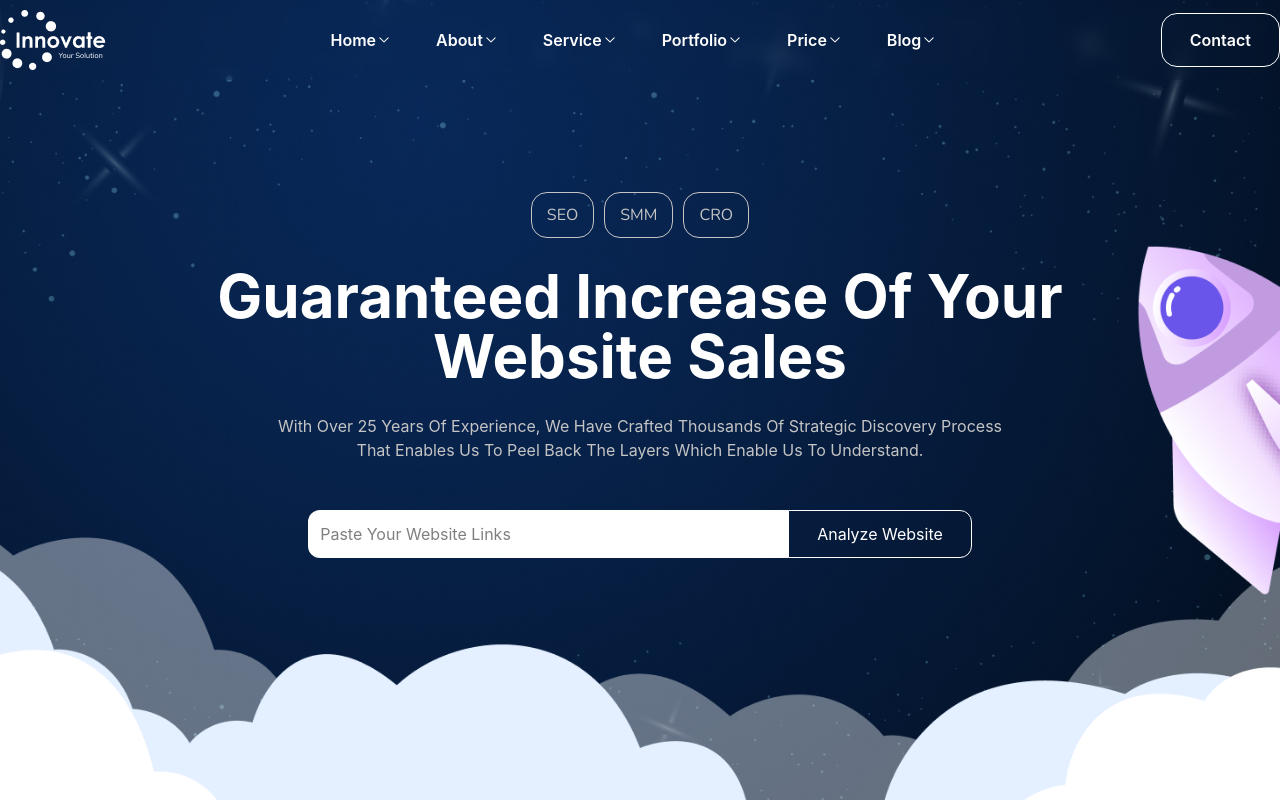
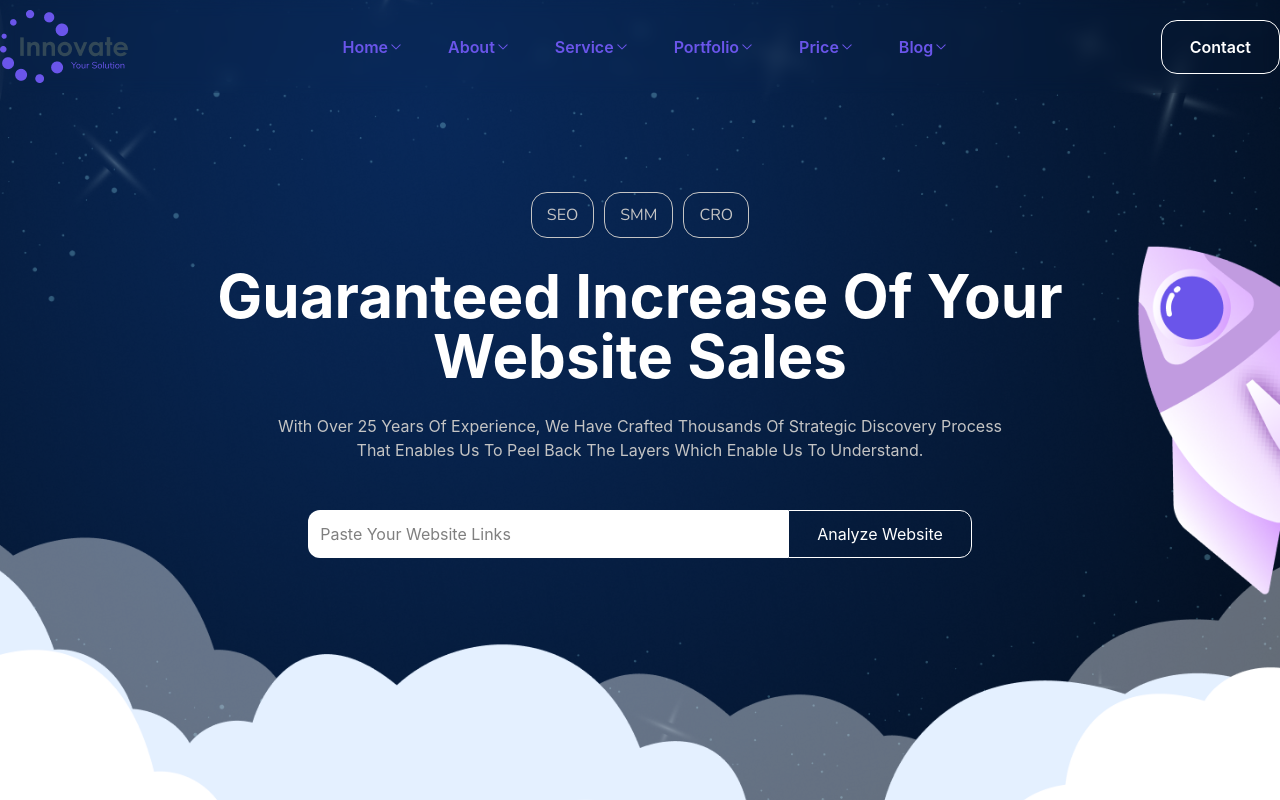
Before and after one commit to Sharafat-Islam/React-03, a React (Vite) app: page / in a window 1280 px wide. Shown: the top 800 px of the page. Built offline with nearby package versions, Linux system fonts and the light colour scheme.

Commit message:
Updated files / added new features

```diff
--- a/src/components/Common/Container.jsx
+++ b/src/components/Common/Container.jsx
@@ -1,6 +1,6 @@
 const Container = ({children, className}) => {
   return (
-    <div className={`max-w-330 mx-auto ${className}`}>{children}</div>
+    <div className={`max-w-350 mx-auto ${className}`}>{children}</div>
   )
 }
 
--- a/src/components/Layouts/Footer.jsx
+++ b/src/components/Layouts/Footer.jsx
@@ -8,7 +8,7 @@ const Footer = () => {
       <Container>
         <Flex className={`justify-between items-start pt-35`}>
           <div className="">
-            <img className="" src="/src/assets/Logop.png" alt="Logop.png" />
+            <img className="" src="/Logop.png" alt="Logop.png" />
             <p className="pt-11 font-normal font-nunito text-[18px] text-textsmtw">Install any demo or template with a single click. You</p>
             <p className="font-normal font-nunito text-[18px] text-textsmtw">can mix and match all the demos & templates. Every</p>
             <p className="font-normal font-nunito text-[18px] text-textsmtw">demo can be turned into one or multi-page.</p>
--- a/src/components/Layouts/Header.jsx
+++ b/src/components/Layouts/Header.jsx
@@ -10,18 +10,18 @@ const Header = () => {
     <Container>
         <Flex className={`justify-between py-2.5`}>
           <div>
-            <Link to="/"><img src="/Logo.png" alt="Logo.png" /></Link>
+            <Link to="/"><img src="/Logop.png" alt="Logo.png" /></Link>
           </div>
           <div className="flex items-center gap-10">
-            <div className="flex items-center font-semibold text-white text-[16px] pr-1 hover:text-main duration-200"><Link to={"/"}>Home</Link><GoChevronDown /></div>
-            <div className="flex items-center font-semibold text-white text-[16px] pr-1 hover:text-main duration-200"><Link to={"about"}>About</Link><GoChevronDown /></div>
-            <div className="flex items-center font-semibold text-white text-[16px] pr-1 hover:text-main duration-200"><Link to={"service"}>Service</Link><GoChevronDown /></div>
-            <div className="flex items-center font-semibold text-white text-[16px] pr-1 hover:text-main duration-200"><Link to={"portfolio"}>Portfolio</Link><GoChevronDown /></div>
-            <div className="flex items-center font-semibold text-white text-[16px] pr-1 hover:text-main duration-200"><Link to={"price"}>Price</Link><GoChevronDown /></div>
-            <div className="flex items-center font-semibold text-white text-[16px] pr-1 hover:text-main duration-200"><Link to={"blog"}>Blog</Link><GoChevronDown /></div>
+            <div className="flex items-center font-semibold text-main text-[16px] pr-1 hover:text-white duration-200"><Link to={"/"}>Home</Link><GoChevronDown /></div>
+            <div className="flex items-center font-semibold text-main text-[16px] pr-1 hover:text-white duration-200"><Link to={"about"}>About</Link><GoChevronDown /></div>
+            <div className="flex items-center font-semibold text-main text-[16px] pr-1 hover:text-white duration-200"><Link to={"service"}>Service</Link><GoChevronDown /></div>
+            <div className="flex items-center font-semibold text-main text-[16px] pr-1 hover:text-white duration-200"><Link to={"portfolio"}>Portfolio</Link><GoChevronDown /></div>
+            <div className="flex items-center font-semibold text-main text-[16px] pr-1 hover:text-white duration-200"><Link to={"price"}>Price</Link><GoChevronDown /></div>
+            <div className="flex items-center font-semibold text-main text-[16px] pr-1 hover:text-white duration-200"><Link to={"blog"}>Blog</Link><GoChevronDown /></div>
           </div>
           <div>
-            <Button className={'font-semibold rounded-2xl py-3.5 hover:border-main  hover:bg-main duration-200'} btntext={'Contact'} />
+            <Button className={'font-semibold rounded-2xl py-3.5 hover:border-main hover:bg-main duration-200'} btntext={'Contact'} />
           </div>
         </Flex>
       </Container>
--- a/src/components/Pages/About.jsx
+++ b/src/components/Pages/About.jsx
@@ -1,8 +1,27 @@
+import Banner from "../Common/Banner"
+import Flex from "../Common/Flex"
+
 const About = () => {
   return (
-    <div className=" bg-[#121212] py-58 text-center">
-      <p className="font-bold text-9xl text-white">This Is About Page</p>
-    </div>
+    <>
+      <Banner className={`bg-[url('src/assets/headerA.png')] pt-52`}>
+        <Flex className={`justify-center`}>
+          <div className="pb-30">
+            <div className="flex items-center">
+              <p className="font-nunito font-normal text-2xl text-textsmtw">Home </p><p className="font-nunito font-normal text-2xl text-textsmtw">{">"}</p><p className="font-nunito font-normal text-2xl text-textsmtw"> About</p>
+            </div>
+            <h3 className="font-poppins font-bold text-[64px] text-textsmtw border-r-2 border-textsmtw pr-10">Know more about </h3>
+            <h3 className="font-poppins font-bold text-[64px] text-textsmtw border-r-2 border-textsmtw pr-10">innovate</h3>
+          </div>
+          <div className="">
+            <p className="font-nunito font-normal text-[18px] text-shadow-textsmtw pl-10">With over 25 years of experience, we have crafted thousands</p>
+            <p className="font-nunito font-normal text-[18px] text-shadow-textsmtw pl-10">of strategic discovery process that enables us to peel back</p>
+            <p className="font-nunito font-normal text-[18px] text-shadow-textsmtw pl-10">the layers which enable us to understand, connect, represent and</p>
+            <p className="font-nunito font-normal text-[18px] text-shadow-textsmtw pl-10">dominate your market.</p>
+          </div>
+        </Flex>
+      </Banner>
+    </>
   )
 }
 
--- a/src/components/Pages/Home.jsx
+++ b/src/components/Pages/Home.jsx
@@ -7,7 +7,7 @@ import { GoCheckCircleFill, GoXCircleFill } from "react-icons/go"
 const Home = () => {
   return (
     <>
-      <Banner className={`bg-[url('/src/assets/homebnr.png')]`}>
+      <Banner className={`bg-[url('/src/assets/homebnr.png')] w-full`}>
         <div className="text-center pt-48">
           <div className="flex justify-center items-center gap-2.5">
             <div className="border border-textsm rounded-2xl py-2.5 px-3.75">
@@ -192,7 +192,6 @@ const Home = () => {
             <h2 className="text-4xl font-bold text-slate-800">Premium Optimization Plans</h2>
           </div>
           <div className="bg-white overflow-hidden border border-slate-200">
-
             <div className="flex h-1.5 w-full">
               <div className="flex-1 bg-blue-100"></div>
               <div className="flex-1 bg-[#333333]"></div>
@@ -200,7 +199,7 @@ const Home = () => {
               <div className="flex-1 bg-[#8b5cf6]"></div>
             </div>
             <div className="flex border-b border-slate-200">
-              <div className="flex-1 p-8 flex items-center text-slate-500 text-sm italic">
+              <div className="flex-1 p-8 flex items-center text-slate-500 text-sm">
                 Save <span className="font-bold text-black px-1">Up To 40%</span> By Paying Annually!
               </div>
               <div className="flex-1 p-8 text-center border-l border-slate-200">
@@ -250,7 +249,16 @@ const Home = () => {
         </Container>
       </Banner>
       <Container>
-        <Banner className={`bg-[url('/src/assets/bnr2.png')]`}>
+        <Banner className={`bg-[url('/bnr2.png')] bg-cover mb-30 mt-60`}>
+          <div className="text-center">
+            <h3 className="font-poppins font-semibold text-6xl text-white pt-30.75">Get Your Free SEO Analytics</h3>
+            <p className="font-nunito font-medium text-[18px] text-textsm pt-2.5">Paste your website link to get the free 7 days analytics of your website</p>
+            <p className="font-nunito font-medium text-[18px] text-textsm mpb-7">for totaly free</p>
+            <div className="pt-12 pb-28">
+              <input className="outline-0 bg-white rounded-l-xl pr-55 py-4 pl-3" type="text" placeholder="Paste Your Website Links" />
+              <Button className={`rounded-r-xl py-3.75 hover:border-main duration-300 hover:bg-main`} btntext={"Analyze Website"} />
+            </div>
+          </div>
         </Banner>
       </Container>
     </>
```
Also changed, not shown: src/assets/headerA.png (added).
